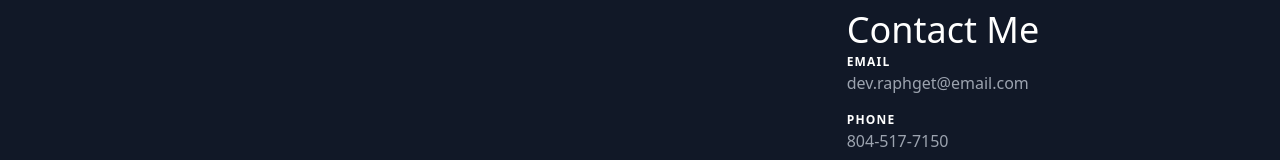
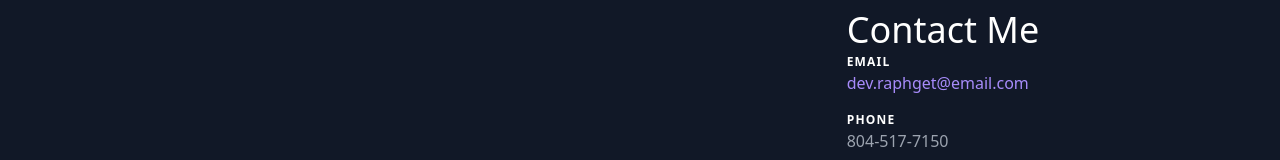
Before and after one commit to raphget/Personal-Portfolio, a React (Create React App) app: page / in a window 1280 px wide. Shown: the part 1827-1987 px from the top of the page. Built offline with nearby package versions, Linux system fonts and the light colour scheme.

Commit message:
contact updates

```diff
--- a/src/components/Contact.js
+++ b/src/components/Contact.js
@@ -26,7 +26,7 @@ export default function Contact() {
 
   return (
     <section id="contact" className="relative">
-      <div className="container px-5 py-10 mx-auto flex sm:flex-nowrap flex-wrap w-full">
+      <div className="container px-5 py-10 mx-auto flex sm:flex-nowrap flex-wrap w-full self-center">
         <form
           netlify
           name="test"
@@ -38,7 +38,7 @@ export default function Contact() {
           <h2 className="title-font font-semibold text-white tracking-widest text-xs">
                 EMAIL
               </h2>
-              <a className="text-white-400 leading-relaxed">
+              <a className="text-purple-400 leading-relaxed">
                 dev.raphget@email.com
               </a>
               <h2 className="title-font font-semibold text-white tracking-widest text-xs mt-4">
```
